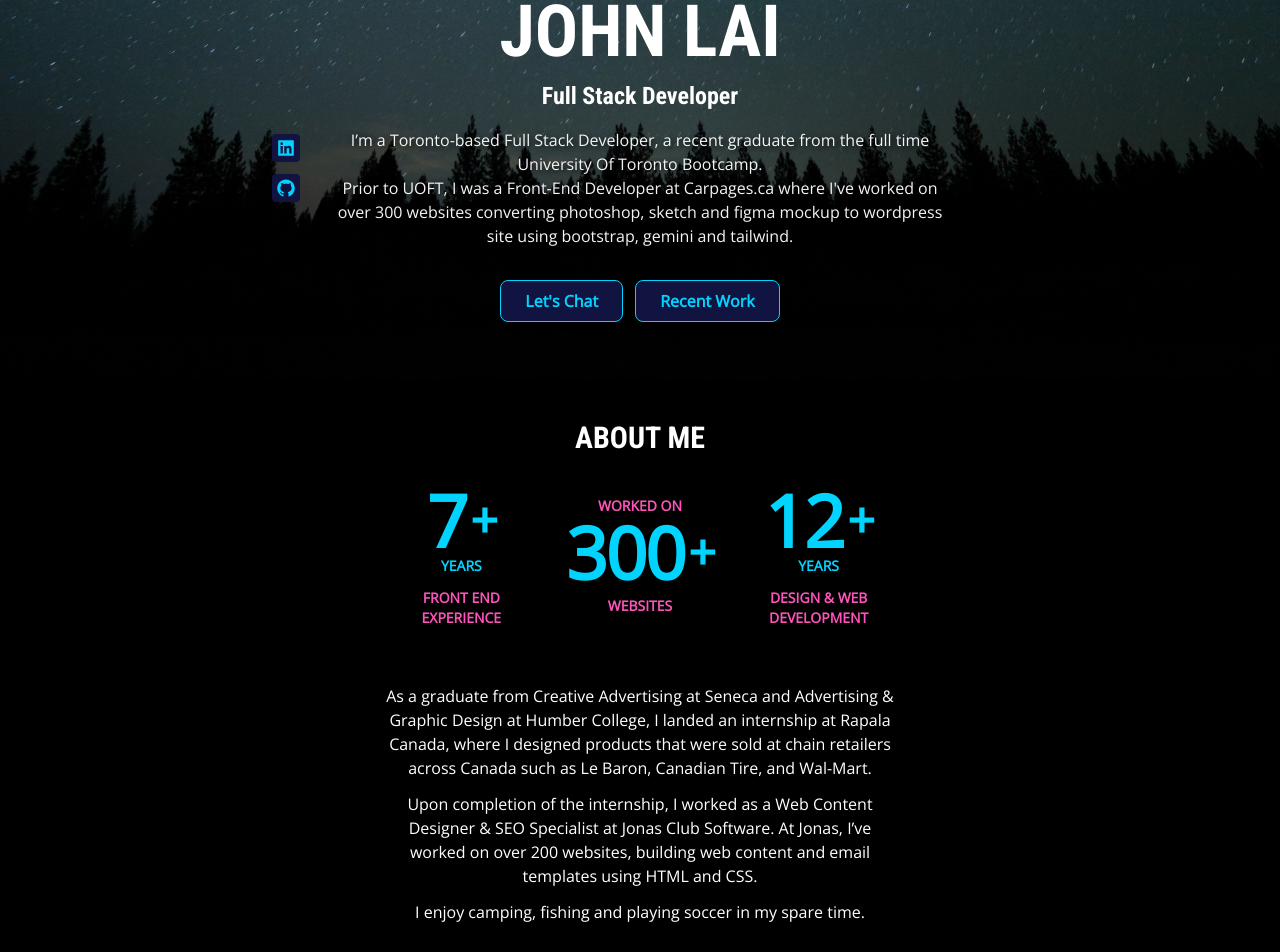
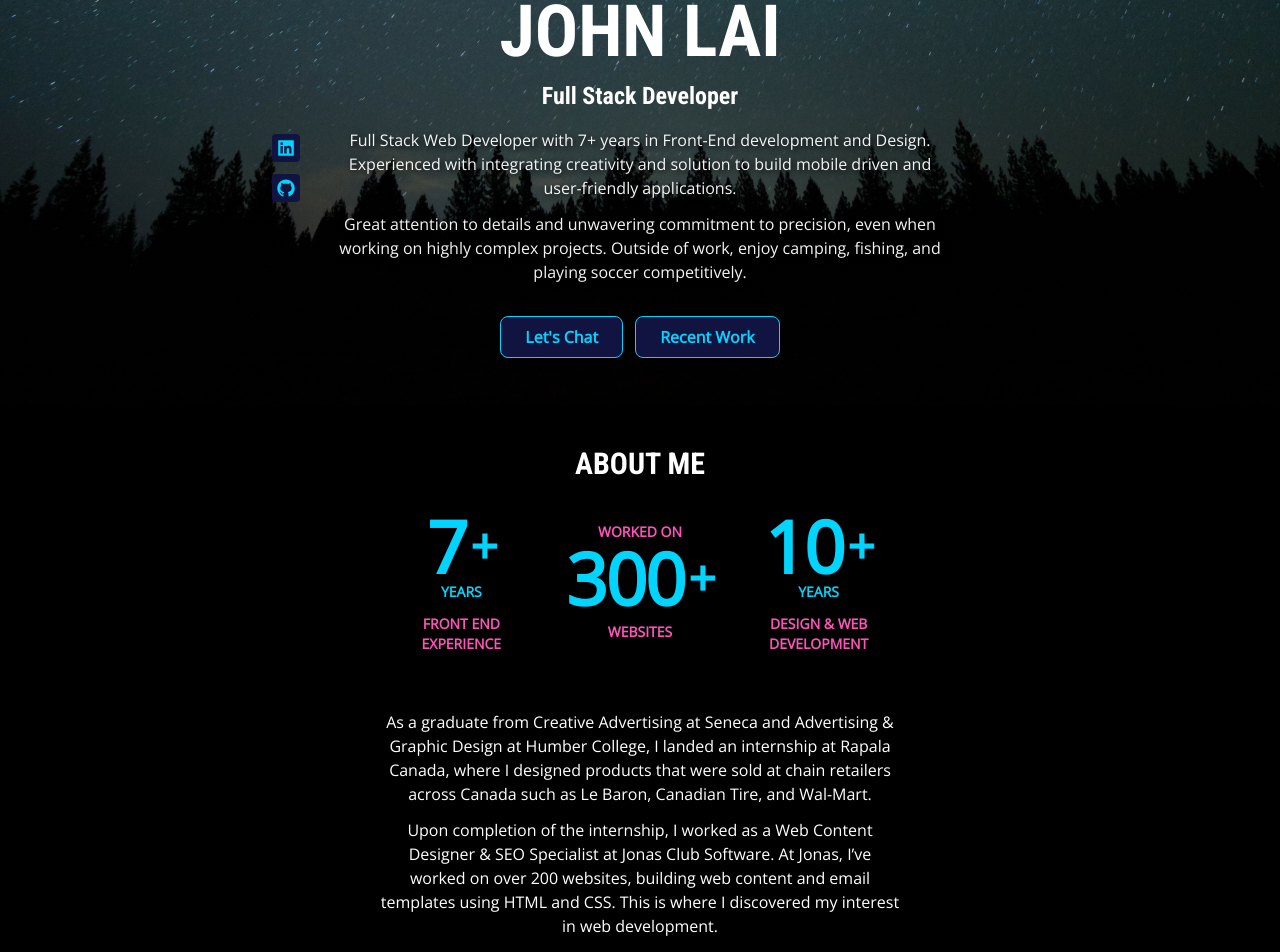
Before and after one commit to johnxlai/2023-portfolio, a React (Create React App) app: page / in a window 1280 px wide. Shown: the part 420-1372 px from the top of the page. Built offline with nearby package versions, Linux system fonts and the light colour scheme.

Commit message:
Update about me and resume

```diff
--- a/src/components/sections/about/About.js
+++ b/src/components/sections/about/About.js
@@ -47,11 +47,16 @@ const About = () => {
               Upon completion of the internship, I worked as a Web Content
               Designer & SEO Specialist at Jonas Club Software. At Jonas, I’ve
               worked on over 200 websites, building web content and email
-              templates using HTML and CSS.
+              templates using HTML and CSS. This is where I discovered my
+              interest in web development.
             </p>
 
             <p className="mb-8">
-              I enjoy camping, fishing and playing soccer in my spare time.
+              I started my Front-End Development journey at Carpages.ca where I
+              architected, built, and maintained over 300+ websites using
+              JavaScript, jQuery, Gemini (in-house framework), Bootstrap,
+              Tailwind, Photoshop and Figma. At Carpages, I utilized the
+              in-house and third-party APIs to optimized website content.
             </p>
 
             <a
--- a/src/components/sections/about/aboutData.js
+++ b/src/components/sections/about/aboutData.js
@@ -21,7 +21,7 @@ const aboutData = [
     id: 3,
     icon: <BsFillBalloonHeartFill />,
     title: 'Years',
-    number: '12',
+    number: '10',
     desc: 'Design & Web Development',
   },
 ];
--- a/src/components/sections/header/Header.js
+++ b/src/components/sections/header/Header.js
@@ -46,14 +46,16 @@ const Header = () => {
               </li>
             ))}
           </ul>
+          <p className="mb-3">
+            Full Stack Web Developer with 7+ years in Front-End development and
+            Design. Experienced with integrating creativity and solution to
+            build mobile driven and user-friendly applications.
+          </p>
+
           <p>
-            I’m a Toronto-based Full Stack Developer, a recent graduate from the
-            full time University Of Toronto Bootcamp.
-          </p>
-          <p>
-            Prior to UOFT, I was a Front-End Developer at Carpages.ca where I've
-            worked on over 300 websites converting photoshop, sketch and figma
-            mockup to wordpress site using bootstrap, gemini and tailwind.
+            Great attention to details and unwavering commitment to precision,
+            even when working on highly complex projects. Outside of work, enjoy
+            camping, fishing, and playing soccer competitively.
           </p>
         </div>
         <div className="flex gap-3" data-aos="fade-up">
--- a/src/components/sections/portfolio/portfolioData.js
+++ b/src/components/sections/portfolio/portfolioData.js
@@ -34,16 +34,16 @@ const PortfolioData = [
   },
   {
     id: 3,
-    category: 'Full Stack',
-    image: TechBlog,
-    alt: 'Tech Blog - CMS',
-    title: 'Tech Blog - CMS',
-    desc: 'A CMS-style blog site that users can publish articles, posts, thoughts and opinions',
+    category: 'Front End',
+    image: TriMacToyota,
+    alt: 'Tri Mac Toyota website',
+    title: 'Tri Mac Toyota',
+    desc: 'A wordpress website build with Tailwind. This build uses the Carpages API, advanced custom fields, gravity forms, and slick slider.',
     techStack:
-      'Bcrypt, Dotenv, Mysql2, Sequelize, Express session, Handlebars, Heroku, Git',
-    demo: 'https://cms-tech-blog-new.herokuapp.com/',
-    github: 'https://github.com/johnxlai/cms-tech-blog',
+      'Twig, JavaScript, Jquery, HTML, SCSS, Tailwind, ACF, Gravity Forms, Git',
+    demo: 'https://trimactoyota.ca/',
   },
+
   {
     id: 4,
     category: 'Front End',
@@ -68,14 +68,15 @@ const PortfolioData = [
   },
   {
     id: 6,
-    category: 'Front End',
-    image: TriMacToyota,
-    alt: 'Tri Mac Toyota website',
-    title: 'Tri Mac Toyota',
-    desc: 'A wordpress website build with Tailwind. This build uses the Carpages API, advanced custom fields, gravity forms, and slick slider.',
+    category: 'Full Stack',
+    image: TechBlog,
+    alt: 'Tech Blog - CMS',
+    title: 'Tech Blog - CMS',
+    desc: 'A CMS-style blog site that users can publish articles, posts, thoughts and opinions',
     techStack:
-      'Twig, JavaScript, Jquery, HTML, SCSS, Tailwind, ACF, Gravity Forms, Git',
-    demo: 'https://trimactoyota.ca/',
+      'Bcrypt, Dotenv, Mysql2, Sequelize, Express session, Handlebars, Heroku, Git',
+    demo: 'https://cms-tech-blog-new.herokuapp.com/',
+    github: 'https://github.com/johnxlai/cms-tech-blog',
   },
   {
     id: 7,
```
Also changed, not shown: 1 other file (tests, documents, lock files or other folders).
